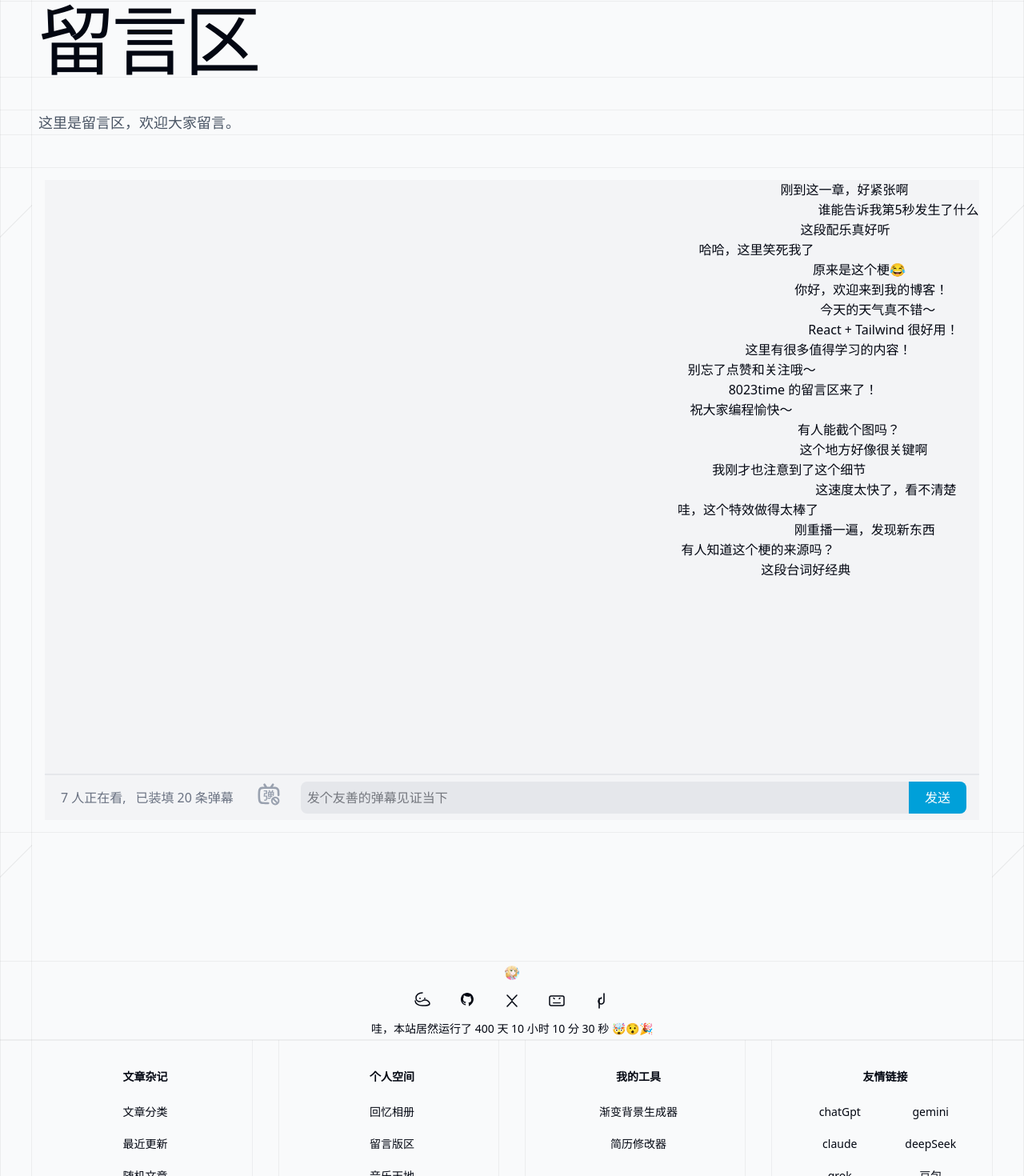
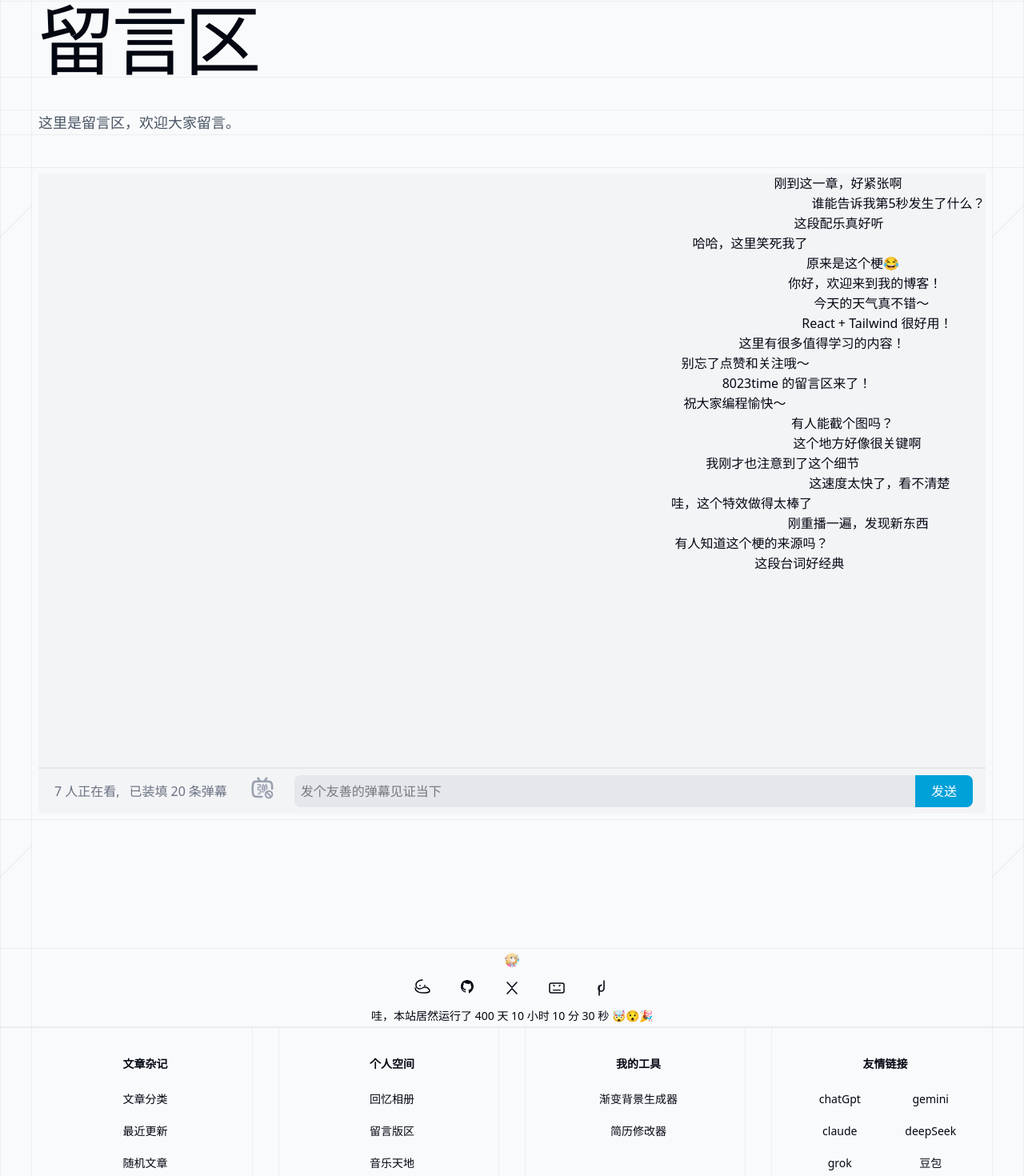
Before and after one commit to 8023time/8023time-blog, a React (Vite) app: page /comments in a window 1280 px wide. Shown: the part 180-1650 px from the top of the page at 80% size. Built offline with nearby package versions, Linux system fonts and the light colour scheme.

Commit message:
♻️ refactor: 使用组件 SectionDivider 替换部分模块中公共部分

```diff
--- a/src/layout/Footer/index.tsx
+++ b/src/layout/Footer/index.tsx
@@ -1,7 +1,7 @@
 import { cn } from '@utils/className';
 import { NavLink } from 'react-router';
-import { AvatarIcon, ToggleTheme } from '@/components';
 import { footerData } from '@data/footer.data';
+import { AvatarIcon, ToggleTheme, SectionDivider } from '@/components/index';
 
 export interface FooterProps {
   className?: string;
@@ -20,8 +20,8 @@ const Footer: React.FC<FooterProps> = ({ className }) => {
     <div
       className={cn('mt-40 w-full bg-gray-50 text-sm/loose text-gray-950 dark:bg-gray-950 dark:text-white', className)}
     >
-      {/* 页脚导航 */}
-      <div className='relative w-full before:absolute before:top-0 before:-left-[100vw] before:h-px before:w-[200vw] before:bg-gray-950/5 after:absolute after:bottom-0 after:-left-[100vw] after:h-px after:w-[200vw] after:bg-gray-950/5 dark:before:bg-white/10 dark:after:bg-white/10'>
+      {/*  contact info （联系方式） */}
+      <SectionDivider>
         <div className='flex w-full flex-col items-center justify-center'>
           <AvatarIcon />
           <ul className='flex gap-4'>
@@ -142,13 +142,10 @@ const Footer: React.FC<FooterProps> = ({ className }) => {
 
           <div>{footerData.top.stats}</div>
         </div>
-      </div>
+      </SectionDivider>
 
-      <div
-        className={
-          'relative before:absolute before:top-0 before:-left-[100vw] before:h-px before:w-[200vw] before:bg-gray-950/5 after:absolute after:bottom-0 after:-left-[100vw] after:h-px after:w-[200vw] after:bg-gray-950/5 dark:before:bg-white/10 dark:after:bg-white/10'
-        }
-      >
+      {/*  footer (页脚导航) */}
+      <SectionDivider>
         <footer className='bg-gray-50 text-sm/loose text-gray-950 dark:bg-gray-950 dark:text-white'>
           {/* 移动端导航列 */}
           <div className='flex gap-4 p-4 *:first:border-l-0 *:last:border-r-0 md:hidden'>
@@ -241,7 +238,7 @@ const Footer: React.FC<FooterProps> = ({ className }) => {
             })}
           </div>
         </footer>
-      </div>
+      </SectionDivider>
 
       {/* 主题切换 + 备案信息 */}
       <div className='px-5 pt-10 pb-15'>
@@ -251,7 +248,7 @@ const Footer: React.FC<FooterProps> = ({ className }) => {
             {footerData.copyright}
           </div>
 
-          {/* 主题切换 Radio 组 */}
+          {/* 主题切换 */}
           <ToggleTheme />
         </div>
       </div>
--- a/src/pages/Comments/index.tsx
+++ b/src/pages/Comments/index.tsx
@@ -1,5 +1,6 @@
+import { motion } from 'motion/react';
+import { SectionDivider } from '@components/index';
 import React, { useMemo, useRef, useLayoutEffect } from 'react';
-import { motion } from 'motion/react';
 
 const data = [
   { id: 1, text: '刚到这一章，好紧张啊' },
@@ -34,7 +35,7 @@ const Comments: React.FC = () => {
     if (!targetRef.current) return;
 
     const height = targetRef.current.clientHeight;
-    setMaxTracks(Math.max(1, Math.floor(height / trackHeight))); // 最少 1 轨
+    setMaxTracks(Math.max(1, Math.floor(height / trackHeight)));
   }, []);
 
   const tracks = useMemo(() => {
@@ -43,23 +44,22 @@ const Comments: React.FC = () => {
 
   return (
     <>
-      <div className='mt-24'>
-        <div className='mx-2 font-mono text-sm/7 font-medium tracking-widest text-gray-500 uppercase'>8023time</div>
+      <div className='mx-2 mt-24 font-mono text-sm/7 font-medium tracking-widest text-gray-500 uppercase'>8023time</div>
 
-        {/* 标题 */}
-        <div className='relative before:absolute before:top-0 before:-left-[100vw] before:h-px before:w-[200vw] before:bg-gray-950/5 after:absolute after:bottom-0 after:-left-[100vw] after:h-px after:w-[200vw] after:bg-gray-950/5 dark:before:bg-white/10 dark:after:bg-white/10'>
+      {/* title（标题） */}
+      <SectionDivider>
         <h1 className='mx-2 text-4xl tracking-tighter text-balance sm:text-5xl lg:text-6xl xl:text-8xl'>留言区</h1>
-        </div>
+      </SectionDivider>
 
-        {/* 描述 */}
-        <div className='relative mt-10 before:absolute before:top-0 before:-left-[100vw] before:h-px before:w-[200vw] before:bg-gray-950/5 after:absolute after:bottom-0 after:-left-[100vw] after:h-px after:w-[200vw] after:bg-gray-950/5 dark:before:bg-white/10 dark:after:bg-white/10'>
+      {/* description（描述） */}
+      <SectionDivider className='mt-10'>
         <p className='prose mx-2 max-w-(--breakpoint-md) text-lg leading-8 text-gray-600 dark:text-gray-400'>
           这里是留言区，欢迎大家留言。
         </p>
-        </div>
+      </SectionDivider>
 
-        {/* 留言区 */}
-        <div className='relative mt-10 p-4 before:absolute before:top-0 before:-left-[100vw] before:h-px before:w-[200vw] before:bg-gray-950/5 after:absolute after:bottom-0 after:-left-[100vw] after:h-px after:w-[200vw] after:bg-gray-950/5 dark:before:bg-white/10 dark:after:bg-white/10'>
+      {/* comments（评论） */}
+      <SectionDivider className='mt-10 p-2'>
         <div className='flex h-200 w-full flex-col items-center justify-between border-gray-600 bg-gray-100 dark:border-gray-400 dark:bg-gray-800'>
           <div className='relative w-full flex-1 overflow-hidden p-3' ref={targetRef}>
             {data.map((d, i) => {
@@ -157,8 +157,7 @@ const Comments: React.FC = () => {
             </div>
           </div>
         </div>
-        </div>
-      </div>
+      </SectionDivider>
     </>
   );
 };
--- a/src/pages/Home/index.tsx
+++ b/src/pages/Home/index.tsx
@@ -1,11 +1,10 @@
 import type React from 'react';
 import { backgroundData } from '@data/background.data';
-import { Typewriter, WavesLoader, CatLoader, InfiniteViewBackground } from '@components/index';
+import { Typewriter, WavesLoader, CatLoader, InfiniteViewBackground, SectionDivider } from '@components/index';
 
 const Home: React.FC = () => {
   return (
-    <>
-      <div className='relative before:absolute before:top-0 before:-left-[100vw] before:h-px before:w-[200vw] before:bg-gray-950/5 after:absolute after:bottom-0 after:-left-[100vw] after:h-px after:w-[200vw] after:bg-gray-950/5 dark:before:bg-white/10 dark:after:bg-white/10'>
+    <SectionDivider>
       <div className='relative aspect-3/2 h-full w-full overflow-hidden rounded-3xl object-cover'>
         <InfiniteViewBackground src={backgroundData} className='overflow-hidden'>
           <div className='flex h-full flex-col items-center justify-center'>
@@ -23,8 +22,7 @@ const Home: React.FC = () => {
           <WavesLoader />
         </InfiniteViewBackground>
       </div>
-      </div>
-    </>
+    </SectionDivider>
   );
 };
 
--- a/src/pages/Skill/index.tsx
+++ b/src/pages/Skill/index.tsx
@@ -1,10 +1,10 @@
-import { Tag } from '@components/index';
 import { skills } from '@data/skill.data';
-import { Container, Logo } from './components';
+import { Container, Logo } from './components/index';
+import { Tag, SectionDivider } from '@components/index';
 
 export default function Skill() {
   return (
-    <>
+    <SectionDivider>
       {skills.map((item, index) => (
         <Container key={item.name} speed={50} gap={40} direction={index % 2 === 0 ? 'left' : 'right'}>
           {item.list.map((item) => (
@@ -15,6 +15,6 @@ export default function Skill() {
           ))}
         </Container>
       ))}
-    </>
+    </SectionDivider>
   );
 }
--- a/src/pages/Statistics/index.tsx
+++ b/src/pages/Statistics/index.tsx
@@ -1,6 +1,9 @@
-const Statistics = () => {
+import React from 'react';
+import { SectionDivider } from '@components/index';
+
+const Statistics: React.FC = () => {
   return (
-    <div className='relative h-screen w-full bg-neutral-50 dark:bg-neutral-900'>
+    <SectionDivider className='relative h-screen w-full bg-neutral-50 dark:bg-neutral-900'>
       <iframe
         src='https://cloud.umami.is/share/wRdNzgP3nlS5q0UT'
         title='访问统计面板'
@@ -10,7 +13,7 @@ const Statistics = () => {
         className='h-full w-full rounded-xl border-0 shadow-inner transition-all duration-300'
         allowFullScreen
       />
-    </div>
+    </SectionDivider>
   );
 };
 
```
Lines whose indentation alone changed are shown as unchanged.
